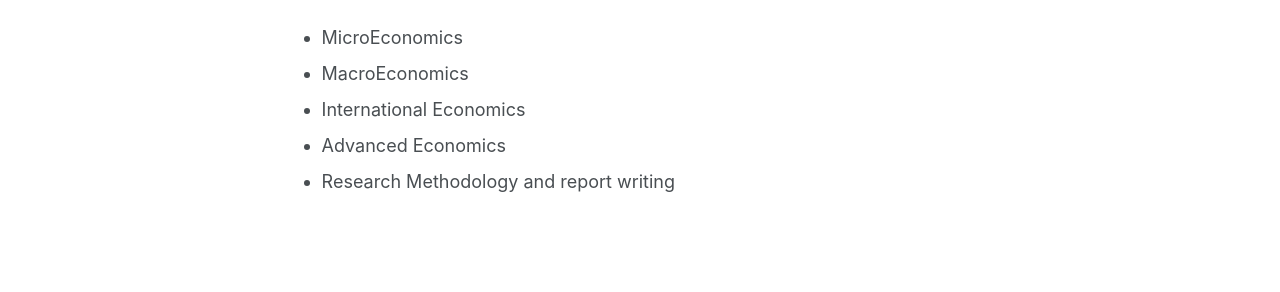
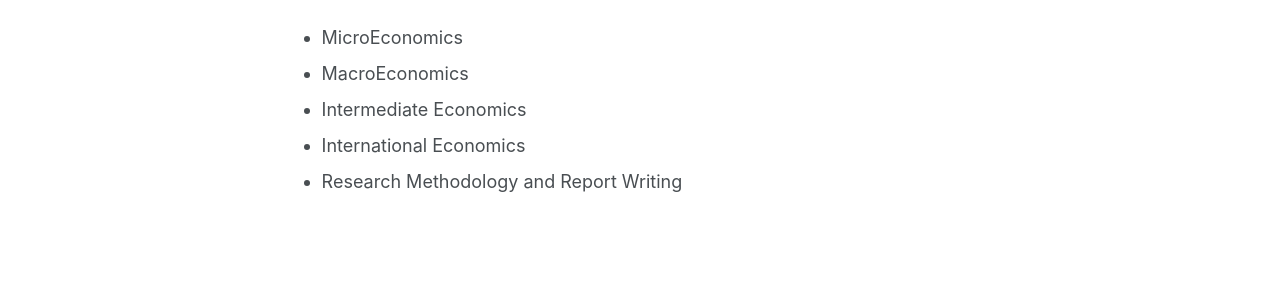
Before and after one commit to Shirley-Econ/shirley-econ.github.io, a Jekyll site: the page built from _pages/teaching.md, in a window 1280 px wide and 1202 px high. Shown: the part 761-1053 px from the top of the window. Built offline with Jekyll 4.4.1, drawn with Linux system fonts in a browser that asks for light colours; some web fonts are replaced; a script bundle is joined from its source files by our own code; library files that are not in the unit come from our copies.

Commit message:
Update teaching.md

```diff
--- a/_pages/teaching.md
+++ b/_pages/teaching.md
@@ -26,6 +26,6 @@ My teaching develops economic intuition from everyday common sense into structur
 **Undergraduate Courses**
 - MicroEconomics
 - MacroEconomics
+- Intermediate Economics
 - International Economics
-- Advanced Economics
-- Research Methodology and report writing
+- Research Methodology and Report Writing
```
